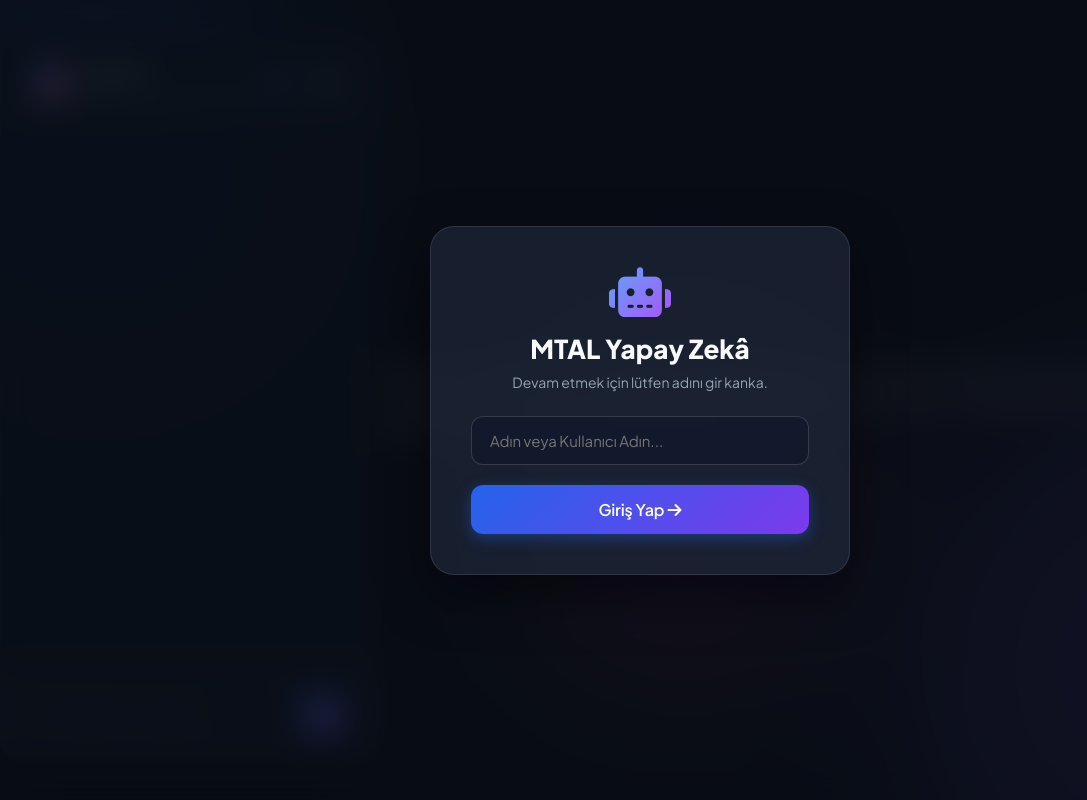
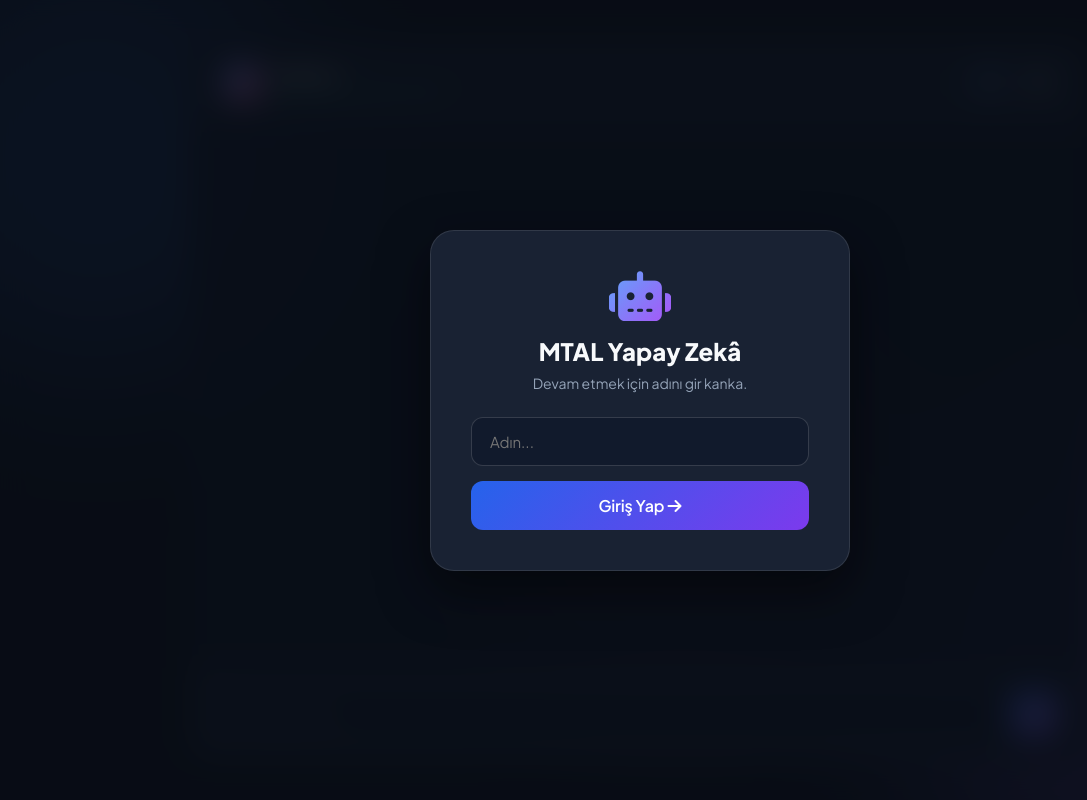
Before and after one commit to demirorsebu44-star/mtal-yapay-zeka, a Flask app: page / in a window 1280 px wide. Shown: the whole page, without its empty margins (0-1087 px from the left). Run offline with Flask 3, Linux system fonts and the light colour scheme.

Commit message:
Update index.html

```diff
--- a/templates/index.html
+++ b/templates/index.html
@@ -40,7 +41,7 @@
             position: absolute;
             border-radius: 50%;
             filter: blur(80px);
-            opacity: 0.4;
+            opacity: 0.35;
             animation: float 10s infinite alternate ease-in-out;
         }
 
@@ -66,11 +66,11 @@
             display: flex;
             justify-content: center;
             align-items: center;
-            transition: opacity 0.6s ease, transform 0.6s ease;
+            transition: opacity 0.5s ease, transform 0.5s ease;
         }
 
         .login-card {
-            background: rgba(30, 41, 59, 0.7);
+            background: rgba(30, 41, 59, 0.8);
             border: 1px solid rgba(255, 255, 255, 0.1);
             padding: 40px;
             border-radius: 24px;
@@ -95,7 +89,7 @@
         }
 
         .login-card h2 {
-            font-size: 26px;
+            font-size: 24px;
             font-weight: 800;
             margin-bottom: 8px;
         }
@@ -106,26 +100,16 @@
             margin-bottom: 25px;
         }
 
-        .input-group {
-            position: relative;
-            margin-bottom: 20px;
-        }
-
         .input-group input {
             width: 100%;
             padding: 14px 18px;
-            background: rgba(15, 23, 42, 0.6);
+            background: rgba(15, 23, 42, 0.7);
             border: 1px solid rgba(255, 255, 255, 0.15);
             border-radius: 12px;
             color: #fff;
             font-size: 15px;
             outline: none;
-            transition: all 0.3s;
-        }
-
-        .input-group input:focus {
-            border-color: #3b82f6;
-            box-shadow: 0 0 15px rgba(59, 130, 246, 0.3);
+            margin-bottom: 15px;
         }
 
         .login-btn {
@@ -139,12 +123,10 @@
             font-size: 16px;
             cursor: pointer;
             transition: all 0.3s;
-            box-shadow: 0 4px 15px rgba(37, 99, 235, 0.4);
         }
 
         .login-btn:hover {
             transform: translateY(-2px);
-            box-shadow: 0 8px 25px rgba(37, 99, 235, 0.6);
         }
 
         .shake {
@@ -157,27 +139,24 @@
             75% { transform: translateX(10px); }
         }
 
-        /* Main App Container */
         .chat-app {
             position: relative;
             z-index: 1;
             width: 95%;
             max-width: 900px;
             height: 90vh;
-            background: rgba(15, 23, 42, 0.75);
+            background: rgba(15, 23, 42, 0.85);
             backdrop-filter: blur(20px);
             border: 1px solid rgba(255, 255, 255, 0.1);
             border-radius: 24px;
             display: flex;
             flex-direction: column;
             overflow: hidden;
-            box-shadow: 0 25px 50px -12px rgba(0, 0, 0, 0.7);
         }
 
-        /* Header */
         .header {
             padding: 20px 30px;
-            background: rgba(30, 41, 59, 0.5);
+            background: rgba(30, 41, 59, 0.6);
             border-bottom: 1px solid rgba(255, 255, 255, 0.08);
             display: flex;
             justify-content: space-between;
@@ -200,14 +179,18 @@
             align-items: center;
             font-weight: 800;
             font-size: 18px;
+            flex-shrink: 0;
         }
 
         .user-details h3 {
             font-size: 16px;
             font-weight: 700;
+            display: flex;
+            align-items: center;
+            gap: 6px;
         }
 
-        .user-details span {
+        .user-details span.status {
             font-size: 12px;
             color: #10b981;
             display: flex;
@@ -215,7 +198,7 @@
             gap: 5px;
         }
 
-        .user-details span::before {
+        .user-details span.status::before {
             content: '';
             width: 8px;
             height: 8px;
@@ -322,10 +292,12 @@
             border-top-left-radius: 4px;
         }
 
-        /* Input Footer */
+        .msg-content ul, .msg-content ol { margin-left: 20px; margin-top: 5px; }
+        .msg-content code { background: rgba(0,0,0,0.3); padding: 2px 6px; border-radius: 4px; font-family: monospace; }
+
         .chat-footer {
             padding: 20px 30px;
-            background: rgba(30, 41, 59, 0.5);
+            background: rgba(30, 41, 59, 0.6);
             border-top: 1px solid rgba(255, 255, 255, 0.08);
             display: flex;
             gap: 12px;
@@ -406,36 +354,33 @@
 </head>
 <body>
 
-    <!-- Ambient BG -->
     <div class="ambient-bg">
         <div class="blob blob-1"></div>
         <div class="blob blob-2"></div>
         <div class="blob blob-3"></div>
     </div>
 
-    <!-- Login / Welcome Screen Overlay -->
     <div id="loginOverlay">
         <div class="login-card" id="loginCard">
             <i class="fa-solid fa-robot logo-icon"></i>
             <h2 id="loginTitle">MTAL Yapay Zekâ</h2>
-            <p id="loginSub">Devam etmek için lütfen adını gir kanka.</p>
+            <p id="loginSub">Devam etmek için adını gir kanka.</p>
 
             <div class="input-group">
-                <input type="text" id="usernameInput" placeholder="Adın veya Kullanıcı Adın..." autocomplete="off">
+                <input type="text" id="usernameInput" placeholder="Adın..." autocomplete="off">
             </div>
 
             <button class="login-btn" onclick="handleLoginStep()">Giriş Yap <i class="fa-solid fa-arrow-right"></i></button>
         </div>
     </div>
 
-    <!-- Main Chat App -->
     <div class="chat-app">
         <div class="header">
             <div class="user-info">
                 <div class="avatar" id="headerAvatar">A</div>
                 <div class="user-details">
                     <h3 id="headerUserName">Kullanıcı <span id="adminBadgeSlot"></span></h3>
-                    <span>Çevrimiçi | Gemini 2.5 Flash</span>
+                    <span class="status">Çevrimiçi | Gemini 2.5 Flash</span>
                 </div>
             </div>
             <div class="header-actions">
@@ -448,12 +393,10 @@
             </div>
         </div>
 
-        <div class="chat-body" id="chatBody">
-            <!-- Messages will be injected here -->
-        </div>
+        <div class="chat-body" id="chatBody"></div>
 
         <div class="chat-footer">
-            <input type="text" class="chat-input" id="chatInput" placeholder="Bir şeyler sor veya yaz..." onkeydown="if(event.key==='Enter') sendMessage()">
+            <input type="text" class="chat-input" id="chatInput" placeholder="Bir şeyler sor..." onkeydown="if(event.key==='Enter') sendMessage()">
             <button class="send-btn" onclick="sendMessage()">
                 <i class="fa-solid fa-paper-plane"></i>
             </button>
@@ -488,30 +429,14 @@
                 gain.gain.exponentialRampToValueAtTime(0.01, audioCtx.currentTime + 0.15);
                 osc.start();
                 osc.stop(audioCtx.currentTime + 0.15);
-            } else if (type === 'admin') {
-                // Fanfare sound for admin
-                const notes = [523.25, 659.25, 783.99, 1046.50];
-                notes.forEach((freq, idx) => {
-                    const o = audioCtx.createOscillator();
-                    const g = audioCtx.createGain();
-                    o.connect(g);
-                    g.connect(audioCtx.destination);
-                    o.frequency.value = freq;
-                    g.gain.setValueAtTime(0.1, audioCtx.currentTime + idx * 0.08);
-                    g.gain.exponentialRampToValueAtTime(0.001, audioCtx.currentTime + idx * 0.08 + 0.2);
-                    o.start(audioCtx.currentTime + idx * 0.08);
-                    o.stop(audioCtx.currentTime + idx * 0.08 + 0.2);
-                });
             }
         }
 
-        // Global State
         let currentUser = "";
         let isAdmin = false;
         let isPassStep = false;
         let ttsEnabled = true;
 
-        // Login Logic
         function handleLoginStep() {
             const input = document.getElementById('usernameInput');
             const val = input.value.trim();
@@ -532,16 +456,13 @@
                     input.type = "password";
                     playSound('pop');
                 } else {
-                    // Normal User Entry
                     currentUser = val;
                     completeLogin();
                 }
             } else {
-                // Check Admin Password
                 if (val === '55963') {
                     isAdmin = true;
                     currentUser = "Ebubekir Kanka";
-                    playSound('admin');
                     completeLogin();
                 } else {
                     shakeCard();
@@ -560,10 +481,8 @@
             playSound('pop');
             const overlay = document.getElementById('loginOverlay');
             overlay.style.opacity = '0';
-            overlay.style.transform = 'scale(1.05)';
-            setTimeout(() => overlay.style.display = 'none', 600);
+            setTimeout(() => overlay.style.display = 'none', 500);
 
-            // Update UI Header
             document.getElementById('headerUserName').childNodes[0].nodeValue = currentUser + " ";
             document.getElementById('headerAvatar').innerText = currentUser.charAt(0).toUpperCase();
 
@@ -610,9 +526,7 @@
                 playSound('bot');
                 addMessage(reply, 'bot');
 
-                if (ttsEnabled) {
-                    speakText(reply);
-                }
+                if (ttsEnabled) speakText(reply);
 
             } catch (err) {
                 removeMessage(typingId);
@@ -629,9 +543,12 @@
 
             const iconClass = sender === 'bot' ? 'fa-solid fa-robot' : 'fa-solid fa-user';
 
+            // Markdown Parse İşlemi
+            const parsedText = sender === 'bot' ? marked.parse(text) : text;
+
             msgDiv.innerHTML = `
                 <div class="msg-avatar"><i class="${iconClass}"></i></div>
-                <div class="msg-content">${text}</div>
+                <div class="msg-content">${parsedText}</div>
             `;
 
             chatBody.appendChild(msgDiv);
@@ -672,8 +587,7 @@
 
         function toggleTTS() {
             ttsEnabled = !ttsEnabled;
-            const btn = document.getElementById('ttsToggleBtn');
-            btn.classList.toggle('active', ttsEnabled);
+            document.getElementById('ttsToggleBtn').classList.toggle('active', ttsEnabled);
             playSound('pop');
             if (!ttsEnabled) window.speechSynthesis.cancel();
         }
@@ -681,23 +595,17 @@
         function speakText(text) {
             if ('speechSynthesis' in window) {
                 window.speechSynthesis.cancel();
-                const utterance = new SpeechSynthesisUtterance(text);
+                // HTML etiketlerini temizleyip sadece metni seslendir
+                const cleanText = text.replace(/<[^>]*>?/gm, '');
+                const utterance = new SpeechSynthesisUtterance(cleanText);
                 utterance.lang = 'tr-TR';
-                utterance.rate = 1.0;
                 window.speechSynthesis.speak(utterance);
             }
         }
 
-        // Keypress Listener for Login
         document.getElementById('usernameInput').addEventListener('keydown', (e) => {
             if (e.key === 'Enter') handleLoginStep();
         });
     </script>
 </body>
 </html>
-
-
-### Yapman Gerekenler:
-1. VS Code'da `templates/index.html` dosyasının içindekileri silip yukarıdaki yeni kodu yapıştır ve kaydet.
-2. GitHub'a git -> `templates/index.html` dosyasını güncelle ve **Commit changes** de.
-3. Render otomatik olarak birkaç saniye içinde siteni güncelleyecek. [mtal-yapay-zeka.onrender.com](https://mtal-yapay-zeka.onrender.com) adresinden girip dene kanka!
```
Also changed, not shown: other parts of templates/index.html (+9 -60 lines).
